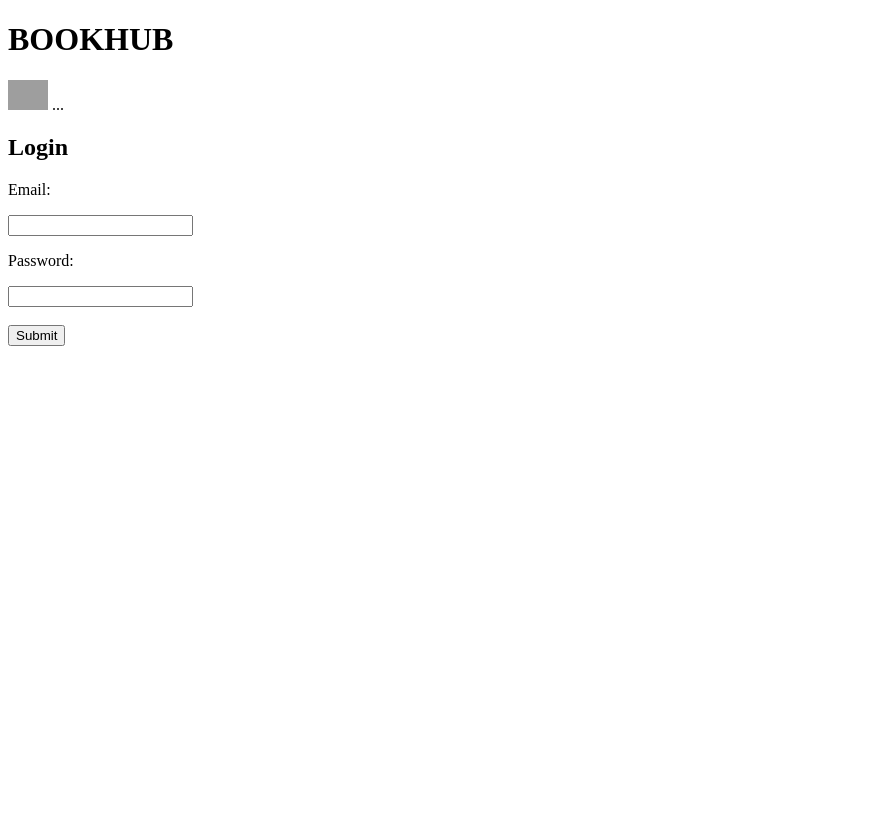
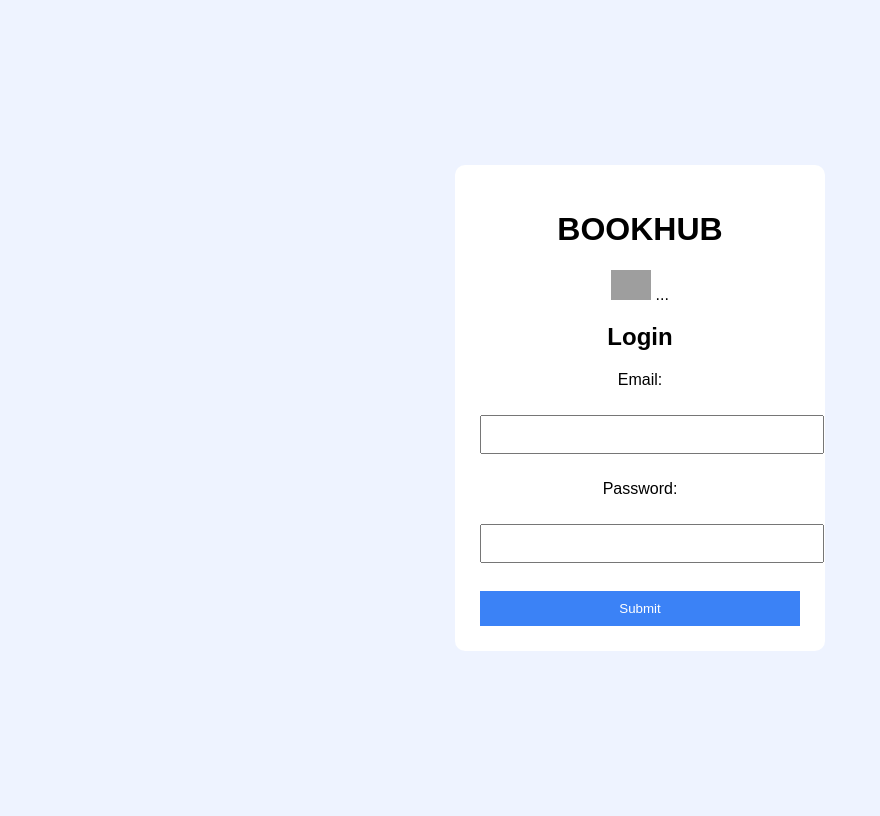
Before and after one commit to Hodg3y/BookHub, a PHP site: page /login.php in a window 1280 px wide. Shown: the whole page, without its empty margins (0-880 px from the left). Before the commit the page ends 346 px from the top, so only its background shows below. Run offline with PHP 8.4, Linux system fonts and the light colour scheme; grey boxes are pictures that could not be loaded.

Commit message:
Update login.php

```diff
--- a/login.php
+++ b/login.php
@@ -1,10 +1,14 @@
 <!DOCTYPE html>
 <html>
 <head>
-<title>BookHub Login</title>
+    <title>BookHub Login</title>
+
+    <link rel="stylesheet" href="login.css">
 </head>
 
 <body>
+
+<div class="container">
 
 <h1>BOOKHUB</h1>
 
@@ -39,5 +43,9 @@ if ($_SERVER["REQUEST_METHOD"] == "POST") {
 }
 ?>
 
+</div>
+
 </body>
 </html>
+</body>
+</html>
```
